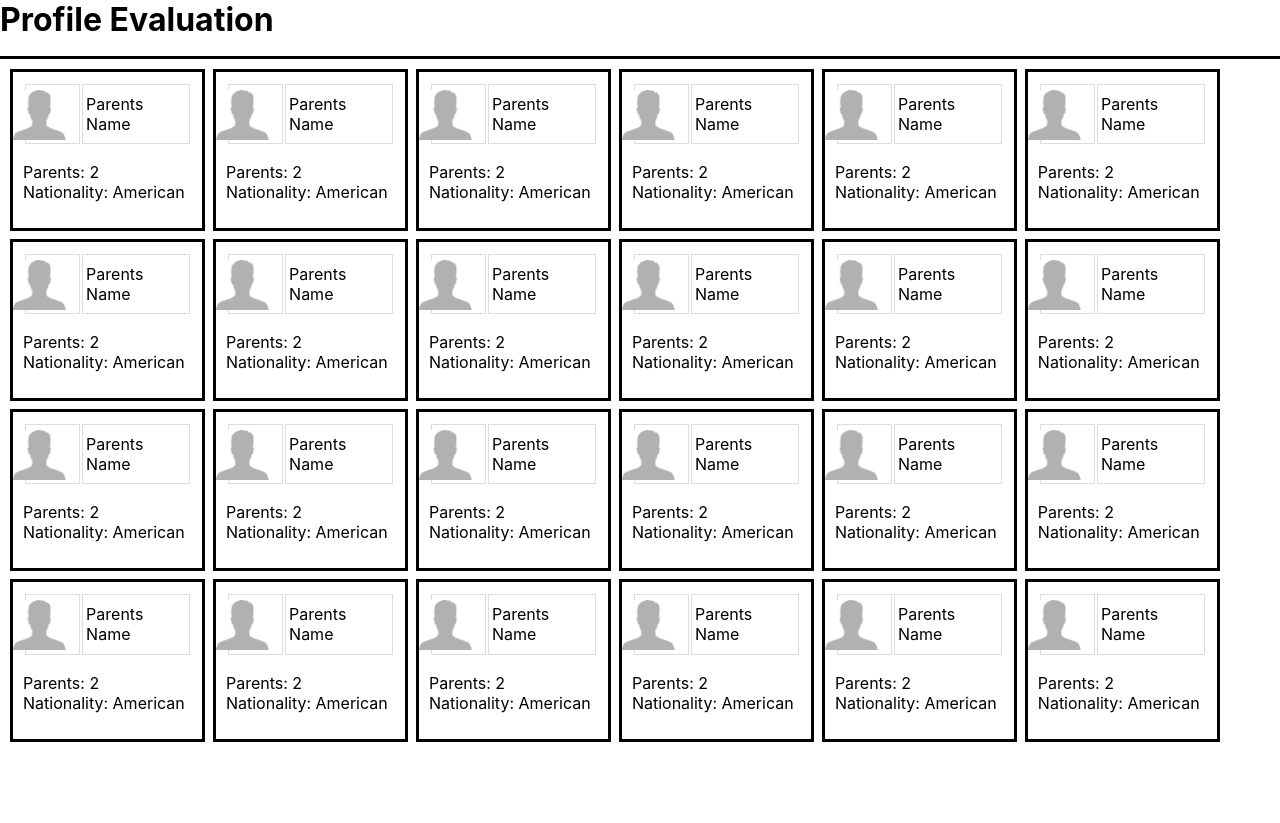
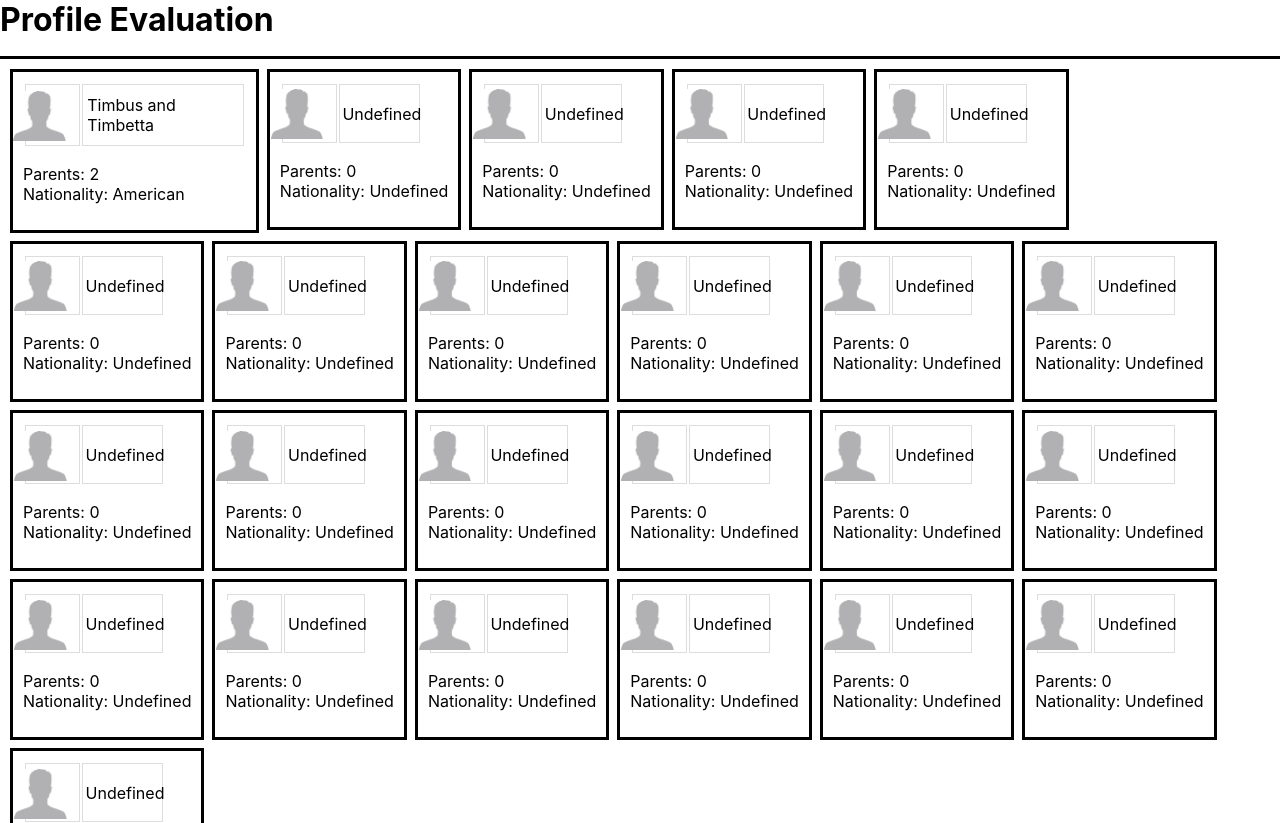
Before and after one commit to matedro/444_driftr, a React (Create React App) app: page /c/evaluate in a window 1280 px wide. Built offline with nearby package versions, Linux system fonts and the light colour scheme; the HTML template or start-up script is replaced by a standard one.

Commit message:
ProfileSummary renders appropriate information depending on subject

```diff
--- a/src/evaluation/EvalChild.js
+++ b/src/evaluation/EvalChild.js
@@ -8,30 +8,37 @@ function EvalChild() {
       <h1 className="Header">Profile Evaluation</h1>
       <div className="Grid">
         <Grid container spacing={1}>
-          <Grid item><ProfileSummary /></Grid>
-          <Grid item><ProfileSummary /></Grid>
-          <Grid item><ProfileSummary /></Grid>
-          <Grid item><ProfileSummary /></Grid>
-          <Grid item><ProfileSummary /></Grid>
-          <Grid item><ProfileSummary /></Grid>
-          <Grid item><ProfileSummary /></Grid>
-          <Grid item><ProfileSummary /></Grid>
-          <Grid item><ProfileSummary /></Grid>
-          <Grid item><ProfileSummary /></Grid>
-          <Grid item><ProfileSummary /></Grid>
-          <Grid item><ProfileSummary /></Grid>
-          <Grid item><ProfileSummary /></Grid>
-          <Grid item><ProfileSummary /></Grid>
-          <Grid item><ProfileSummary /></Grid>
-          <Grid item><ProfileSummary /></Grid>
-          <Grid item><ProfileSummary /></Grid>
-          <Grid item><ProfileSummary /></Grid>
-          <Grid item><ProfileSummary /></Grid>
-          <Grid item><ProfileSummary /></Grid>
-          <Grid item><ProfileSummary /></Grid>
-          <Grid item><ProfileSummary /></Grid>
-          <Grid item><ProfileSummary /></Grid>
-          <Grid item><ProfileSummary /></Grid>
+          <Grid item>
+            <ProfileSummary
+              isChild={false}
+              name="Timbus and Timbetta"
+              numParents="2"
+              nationality="American"
+            />
+          </Grid>
+          <Grid item><ProfileSummary isChild={false}/></Grid>
+          <Grid item><ProfileSummary isChild={false}/></Grid>
+          <Grid item><ProfileSummary isChild={false}/></Grid>
+          <Grid item><ProfileSummary isChild={false}/></Grid>
+          <Grid item><ProfileSummary isChild={false}/></Grid>
+          <Grid item><ProfileSummary isChild={false}/></Grid>
+          <Grid item><ProfileSummary isChild={false}/></Grid>
+          <Grid item><ProfileSummary isChild={false}/></Grid>
+          <Grid item><ProfileSummary isChild={false}/></Grid>
+          <Grid item><ProfileSummary isChild={false}/></Grid>
+          <Grid item><ProfileSummary isChild={false}/></Grid>
+          <Grid item><ProfileSummary isChild={false}/></Grid>
+          <Grid item><ProfileSummary isChild={false}/></Grid>
+          <Grid item><ProfileSummary isChild={false}/></Grid>
+          <Grid item><ProfileSummary isChild={false}/></Grid>
+          <Grid item><ProfileSummary isChild={false}/></Grid>
+          <Grid item><ProfileSummary isChild={false}/></Grid>
+          <Grid item><ProfileSummary isChild={false}/></Grid>
+          <Grid item><ProfileSummary isChild={false}/></Grid>
+          <Grid item><ProfileSummary isChild={false}/></Grid>
+          <Grid item><ProfileSummary isChild={false}/></Grid>
+          <Grid item><ProfileSummary isChild={false}/></Grid>
+          <Grid item><ProfileSummary isChild={false}/></Grid>
         </Grid>
       </div>
     </div>
--- a/src/evaluation/EvalDetailChild.js
+++ b/src/evaluation/EvalDetailChild.js
@@ -12,30 +12,37 @@ function EvalDetailChild() {
           <td>
             <div className="Grid">
               <Grid container spacing={1}>
-                <Grid item><ProfileSummary /></Grid>
-                <Grid item><ProfileSummary /></Grid>
-                <Grid item><ProfileSummary /></Grid>
-                <Grid item><ProfileSummary /></Grid>
-                <Grid item><ProfileSummary /></Grid>
-                <Grid item><ProfileSummary /></Grid>
-                <Grid item><ProfileSummary /></Grid>
-                <Grid item><ProfileSummary /></Grid>
-                <Grid item><ProfileSummary /></Grid>
-                <Grid item><ProfileSummary /></Grid>
-                <Grid item><ProfileSummary /></Grid>
-                <Grid item><ProfileSummary /></Grid>
-                <Grid item><ProfileSummary /></Grid>
-                <Grid item><ProfileSummary /></Grid>
-                <Grid item><ProfileSummary /></Grid>
-                <Grid item><ProfileSummary /></Grid>
-                <Grid item><ProfileSummary /></Grid>
-                <Grid item><ProfileSummary /></Grid>
-                <Grid item><ProfileSummary /></Grid>
-                <Grid item><ProfileSummary /></Grid>
-                <Grid item><ProfileSummary /></Grid>
-                <Grid item><ProfileSummary /></Grid>
-                <Grid item><ProfileSummary /></Grid>
-                <Grid item><ProfileSummary /></Grid>
+                <Grid item>
+                  <ProfileSummary
+                    isChild={false}
+                    name="Timbus and Timbetta"
+                    numParents="2"
+                    nationality="American"
+                  />
+                </Grid>
+                <Grid item><ProfileSummary isChild={false}/></Grid>
+                <Grid item><ProfileSummary isChild={false}/></Grid>
+                <Grid item><ProfileSummary isChild={false}/></Grid>
+                <Grid item><ProfileSummary isChild={false}/></Grid>
+                <Grid item><ProfileSummary isChild={false}/></Grid>
+                <Grid item><ProfileSummary isChild={false}/></Grid>
+                <Grid item><ProfileSummary isChild={false}/></Grid>
+                <Grid item><ProfileSummary isChild={false}/></Grid>
+                <Grid item><ProfileSummary isChild={false}/></Grid>
+                <Grid item><ProfileSummary isChild={false}/></Grid>
+                <Grid item><ProfileSummary isChild={false}/></Grid>
+                <Grid item><ProfileSummary isChild={false}/></Grid>
+                <Grid item><ProfileSummary isChild={false}/></Grid>
+                <Grid item><ProfileSummary isChild={false}/></Grid>
+                <Grid item><ProfileSummary isChild={false}/></Grid>
+                <Grid item><ProfileSummary isChild={false}/></Grid>
+                <Grid item><ProfileSummary isChild={false}/></Grid>
+                <Grid item><ProfileSummary isChild={false}/></Grid>
+                <Grid item><ProfileSummary isChild={false}/></Grid>
+                <Grid item><ProfileSummary isChild={false}/></Grid>
+                <Grid item><ProfileSummary isChild={false}/></Grid>
+                <Grid item><ProfileSummary isChild={false}/></Grid>
+                <Grid item><ProfileSummary isChild={false}/></Grid>
               </Grid>
             </div>
           </td>
--- a/src/evaluation/EvalParent.js
+++ b/src/evaluation/EvalParent.js
@@ -12,30 +12,37 @@ function EvalParent() {
           <td><Filter /></td>
           <td>
             <Grid container spacing={1}>
-              <Grid item><ProfileSummary /></Grid>
-              <Grid item><ProfileSummary /></Grid>
-              <Grid item><ProfileSummary /></Grid>
-              <Grid item><ProfileSummary /></Grid>
-              <Grid item><ProfileSummary /></Grid>
-              <Grid item><ProfileSummary /></Grid>
-              <Grid item><ProfileSummary /></Grid>
-              <Grid item><ProfileSummary /></Grid>
-              <Grid item><ProfileSummary /></Grid>
-              <Grid item><ProfileSummary /></Grid>
-              <Grid item><ProfileSummary /></Grid>
-              <Grid item><ProfileSummary /></Grid>
-              <Grid item><ProfileSummary /></Grid>
-              <Grid item><ProfileSummary /></Grid>
-              <Grid item><ProfileSummary /></Grid>
-              <Grid item><ProfileSummary /></Grid>
-              <Grid item><ProfileSummary /></Grid>
-              <Grid item><ProfileSummary /></Grid>
-              <Grid item><ProfileSummary /></Grid>
-              <Grid item><ProfileSummary /></Grid>
-              <Grid item><ProfileSummary /></Grid>
-              <Grid item><ProfileSummary /></Grid>
-              <Grid item><ProfileSummary /></Grid>
-              <Grid item><ProfileSummary /></Grid>
+              <Grid item>
+                <ProfileSummary
+                  isChild={true}
+                  name="Little Timmy"
+                  age="5"
+                  nationality="American"
+                />
+              </Grid>
+              <Grid item><ProfileSummary isChild={true}/></Grid>
+              <Grid item><ProfileSummary isChild={true}/></Grid>
+              <Grid item><ProfileSummary isChild={true}/></Grid>
+              <Grid item><ProfileSummary isChild={true}/></Grid>
+              <Grid item><ProfileSummary isChild={true}/></Grid>
+              <Grid item><ProfileSummary isChild={true}/></Grid>
+              <Grid item><ProfileSummary isChild={true}/></Grid>
+              <Grid item><ProfileSummary isChild={true}/></Grid>
+              <Grid item><ProfileSummary isChild={true}/></Grid>
+              <Grid item><ProfileSummary isChild={true}/></Grid>
+              <Grid item><ProfileSummary isChild={true}/></Grid>
+              <Grid item><ProfileSummary isChild={true}/></Grid>
+              <Grid item><ProfileSummary isChild={true}/></Grid>
+              <Grid item><ProfileSummary isChild={true}/></Grid>
+              <Grid item><ProfileSummary isChild={true}/></Grid>
+              <Grid item><ProfileSummary isChild={true}/></Grid>
+              <Grid item><ProfileSummary isChild={true}/></Grid>
+              <Grid item><ProfileSummary isChild={true}/></Grid>
+              <Grid item><ProfileSummary isChild={true}/></Grid>
+              <Grid item><ProfileSummary isChild={true}/></Grid>
+              <Grid item><ProfileSummary isChild={true}/></Grid>
+              <Grid item><ProfileSummary isChild={true}/></Grid>
+              <Grid item><ProfileSummary isChild={true}/></Grid>
             </Grid>
           </td>
         </tr>
--- a/src/evaluation/ProfileSummary.js
+++ b/src/evaluation/ProfileSummary.js
@@ -2,7 +2,7 @@ import React from 'react';
 import man from "../profile/mannn.jpg";
 import "./Eval.css";
 
-function ProfileSummary() {
+function ProfileSummary(props) {
   return (
     <div className="Summary">
       <table>
@@ -16,12 +16,18 @@ function ProfileSummary() {
               height='50'
             />
           </td>
-          <td><label>Parents Name</label></td>
+          <td>
+            <label>{props.name ? props.name : "Undefined"}</label>
+          </td>
         </tr>
       </table>
       <p align='left'>
-        Parents: 2<br/>
-        Nationality: American
+        {props.isChild ? "Age: " : "Parents: "}
+        {props.isChild
+          ? (props.age ? props.age : "0")
+          : (props.numParents ? props.numParents : "0")
+        }<br/>
+        Nationality: {props.nationality ? props.nationality : "Undefined"}
       </p>
     </div>
   )
```
Also changed, not shown: src/evaluation/EvalDetailParent.js (+31 -24 lines).
